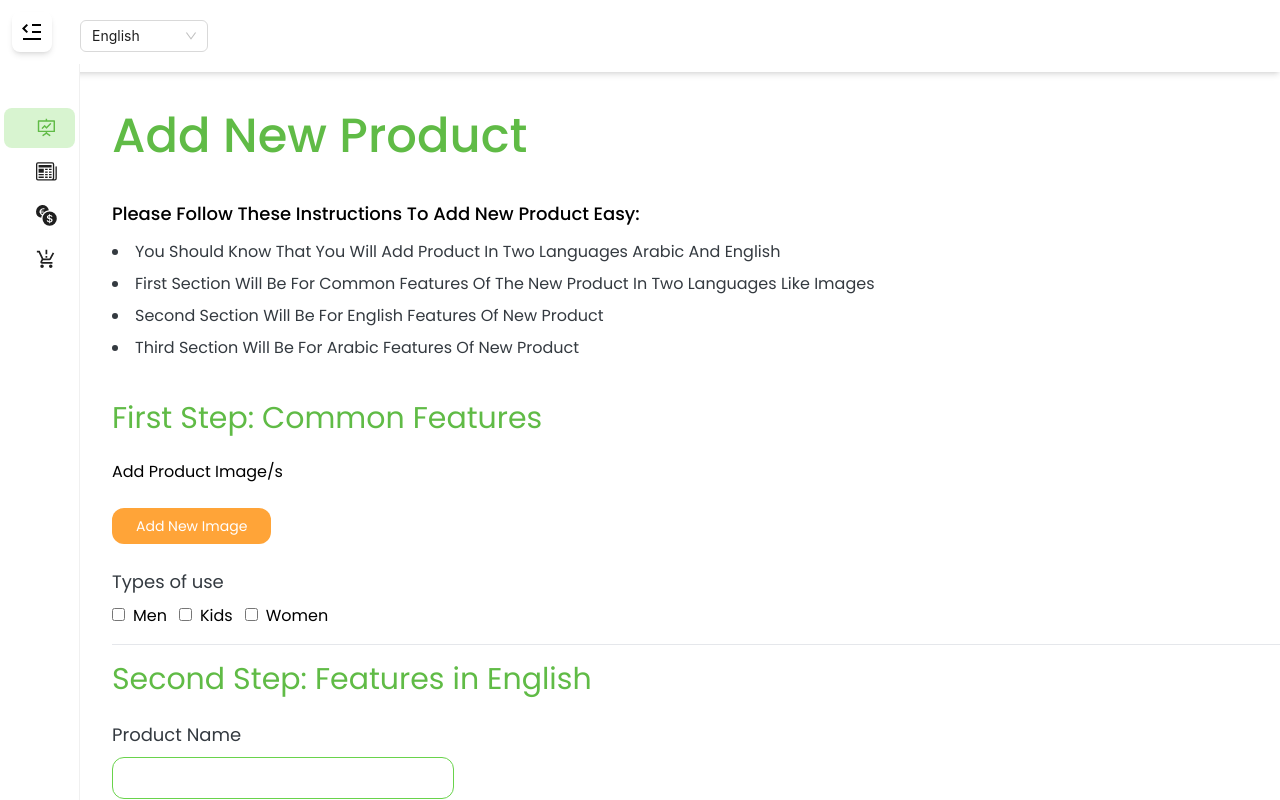
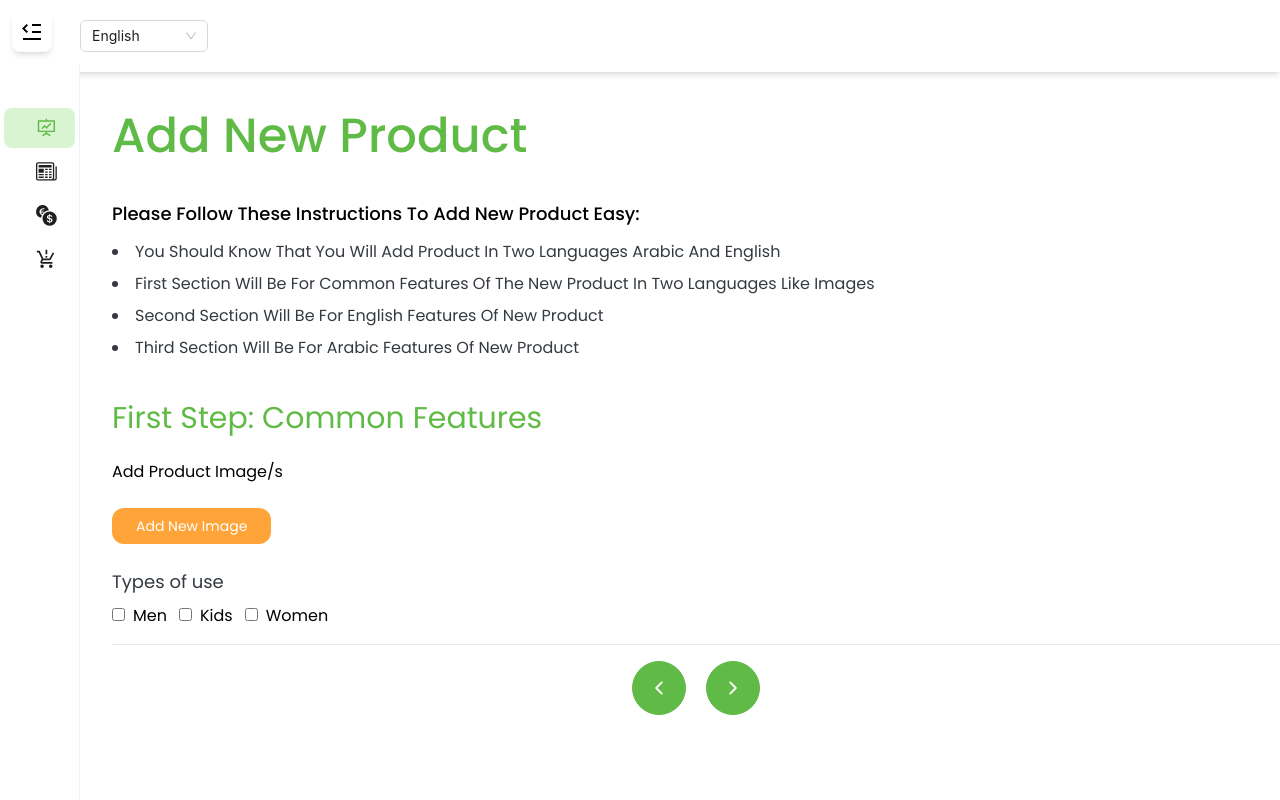
Before and after one commit to ommrahmdd/vite-nutrition-dashboard, a React (Create React App) app: page /addProduct in a window 1280 px wide. Shown: the top 800 px of the page. Built offline with nearby package versions, Linux system fonts and the light colour scheme.

Commit message:
wokring on addProduct page -english features- 02

```diff
--- /dev/null
+++ b/src/components/stepsControllers/StepsControllers.tsx
@@ -0,0 +1,32 @@
+import React from "react";
+import { IoIosArrowBack, IoIosArrowForward } from "react-icons/io";
+export default function StepsControllers({
+  handlePrev,
+  handleNext,
+  active,
+}: {
+  handlePrev: () => void;
+  handleNext: () => void;
+  active: number;
+}) {
+  return (
+    <div className="w-full flex items-center justify-center gap-x-5">
+      <button
+        type="button"
+        className="p-4 text-xl rounded-full border border-greenColor text-white bg-greenColor transition-all duration-300 ease-in-out hover:opacity-30"
+        disabled={active === 1 ? true : false}
+        onClick={handlePrev}
+      >
+        <IoIosArrowBack />
+      </button>
+      <button
+        type="button"
+        className="p-4 text-xl rounded-full border border-greenColor text-white bg-greenColor transition-all duration-300 ease-in-out hover:opacity-30"
+        disabled={active === 3 ? true : false}
+        onClick={handleNext}
+      >
+        <IoIosArrowForward />
+      </button>
+    </div>
+  );
+}
--- a/src/pages/addProduct/AddProduct.tsx
+++ b/src/pages/addProduct/AddProduct.tsx
@@ -1,6 +1,7 @@
 import React from "react";
 import { useTranslation } from "react-i18next";
 import Instructions from "../../components/instructions/Instructions";
+import StepsControllers from "../../components/stepsControllers/StepsControllers";
 import { MainBtn } from "../../components/Ui/buttons/Buttons";
 import Header from "../../layouts/header/Header";
 import { useAddProductVm } from "./AddProductVm";
@@ -15,6 +16,9 @@ export default function AddProduct() {
     handleDirectionOfUseAdd,
     handleDirectionOfUseChange,
     handleTypesChange,
+    activeStep,
+    decreaseActiveStep,
+    increaseActiveStep,
   } = useAddProductVm();
   return (
     <div>
@@ -32,6 +36,8 @@ export default function AddProduct() {
       {/*STYLE: Form */}
       <div className=" my-10">
         <form className="accent-greenColorLight">
+          {activeStep === 1 ? (
+            <div className="">
               {/* STYLE: Images */}
               <p className="text-3xl text-greenColor mb-6">
                 {
@@ -45,7 +51,10 @@ export default function AddProduct() {
               <div className="flex flex-col items-start gap-y-4">
                 <label htmlFor="">{t("addProductPage.form.imageText")}</label>
                 {initailValue.imgs.map((newImg, index) => (
-              <div className="flex flex-col items-start gap-y-2" key={index}>
+                  <div
+                    className="flex flex-col items-start gap-y-2"
+                    key={index}
+                  >
                     <input
                       type="file"
                       value={initailValue.imgs[index]}
@@ -127,8 +136,14 @@ export default function AddProduct() {
               </div>
               {/* Line */}
               <hr className="my-4" />
-          {/* ---------------------------------------------------------------- */}
-          {/* ---------------------------------------------------------------- */}
+              <StepsControllers
+                active={activeStep}
+                handleNext={increaseActiveStep}
+                handlePrev={decreaseActiveStep}
+              />
+            </div>
+          ) : activeStep === 2 ? (
+            <div className="">
               {/* STYLE: In English */}
               {/* Step */}
               <p className="text-3xl text-greenColor mb-6">
@@ -223,6 +238,15 @@ export default function AddProduct() {
                   text={t("addProductPage.form.product.directionBtn")}
                 />
               </div>
+              {/* Line */}
+              <hr className="my-4" />
+              <StepsControllers
+                active={activeStep}
+                handleNext={increaseActiveStep}
+                handlePrev={decreaseActiveStep}
+              />
+            </div>
+          ) : null}
         </form>
       </div>
     </div>
--- a/src/pages/addProduct/AddProductVm.tsx
+++ b/src/pages/addProduct/AddProductVm.tsx
@@ -1,5 +1,6 @@
 import React, { useState } from "react";
 export function useAddProductVm() {
+  const [activeStep, setActiveStep] = useState<number>(1);
   const [initailValue, setInitialValue] = useState({
     imgs: [],
     en: {
@@ -20,6 +21,12 @@ export function useAddProductVm() {
     },
   });
 
+  let increaseActiveStep = () => {
+    setActiveStep(activeStep + 1);
+  };
+  let decreaseActiveStep = () => {
+    setActiveStep(activeStep - 1);
+  };
   let handleAddNewImageToArray = () => {
     setInitialValue((prevState: any) => {
       return {
@@ -108,5 +115,8 @@ export function useAddProductVm() {
     handleDirectionOfUseAdd,
     handleDirectionOfUseChange,
     handleTypesChange,
+    activeStep,
+    increaseActiveStep,
+    decreaseActiveStep,
   };
 }
```
Lines whose indentation alone changed are shown as unchanged.
